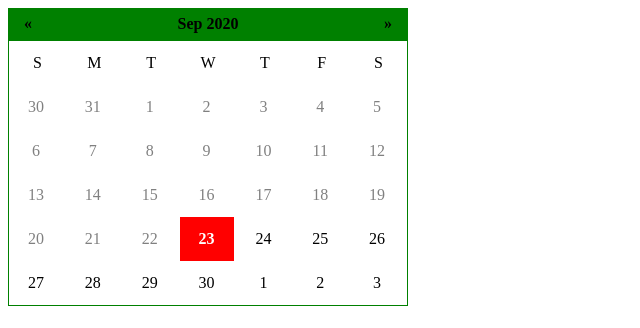
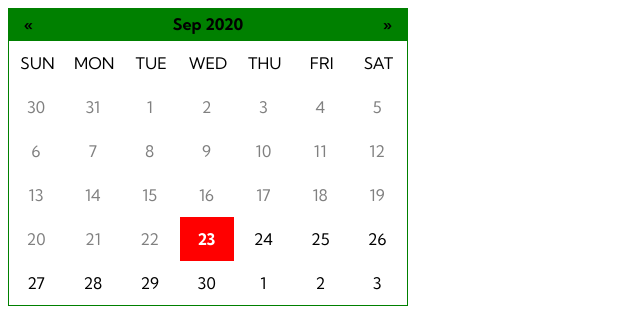
Before and after one commit to Muh-Hasan/Calendar-React, a React (Create React App) app: page / in a window 1280 px wide. Shown: the top 328 px of the page, without its empty margins (0-640 px from the left). Built offline with nearby package versions, Linux system fonts and the light colour scheme.

Commit message:
something found

```diff
--- a/src/App.css
+++ b/src/App.css
@@ -1,3 +1,7 @@
+@import url('https://fonts.googleapis.com/css2?family=Kumbh+Sans:wght@400;700&display=swap');
+*{
+  font-family: 'Kumbh Sans', sans-serif;
+}
 .calendar {
   box-sizing: border-box;
   font-size: 1rem;
--- a/src/Calendar/index.js
+++ b/src/Calendar/index.js
@@ -56,11 +56,25 @@ export default function Calendar() {
   function addEvent(day) {
     setId(id+1)
     setIsEvent(true);
-    let takingValue = prompt(`add an event ${day.format('MM/DD/YY')}`);
-    eventsArray.push({id : id  , title : takingValue , day : day}, ...eventsArray)
+    var takingValue = prompt(`add an event ${day.format('MM/DD/YY')}`);
+    eventsArray.push({id : id  , title : takingValue , day : day})
+    setEvents(addEvents.concat(eventsArray))
+    showEvents(day)
+  }
+  function showEvents(day){
+    let eventsOfDay = addEvents.filter(item => item.day === day)
+    return(
+      <div>
+        {eventsOfDay.map(item => (
+          <div>
+            <h6>{item.id}</h6>
+            <h6>{item.title}</h6>
+          </div>
+        ))}
+      </div>
+    )
   }
 
-  console.log(eventsArray);
   return (
     <div className="calendar">
       <div className="header">
@@ -76,7 +90,7 @@ export default function Calendar() {
       </div>
       <div className="body">
         <div className="day-names">
-          {["s", "m", "t", "w", "t", "f", "s"].map((d, i) => (
+          {moment.weekdaysShort().map((d, i) => (
             <div className="week" key={i}>
               {d}
             </div>
@@ -92,14 +106,13 @@ export default function Calendar() {
               >
                 <div className={dayStyles(day)} onClick={() => addEvent(day)}>
                   {day.format("D").toString()}
+                  {showEvents()}
                 </div>
-            {/* {isEvent ? <div>{addEvent.map(item => <h1>{item.title}</h1>)}</div> : ''} */}
               </div>
             ))}
           </div>
         ))}
       </div>
-            <div>{eventsArray.map(item => <h1>{item.title}</h1>)}</div>
     </div>
   );
 }
```
